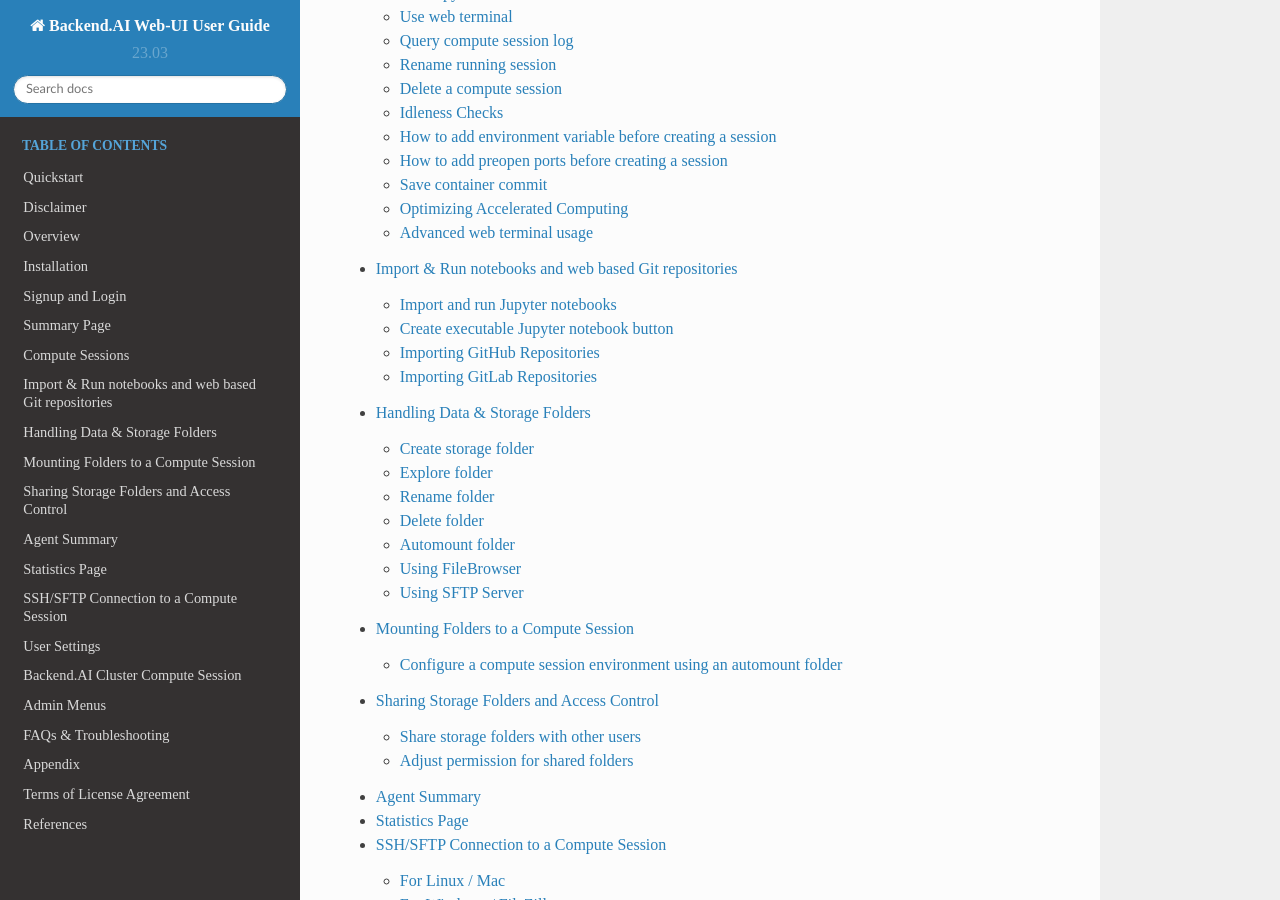
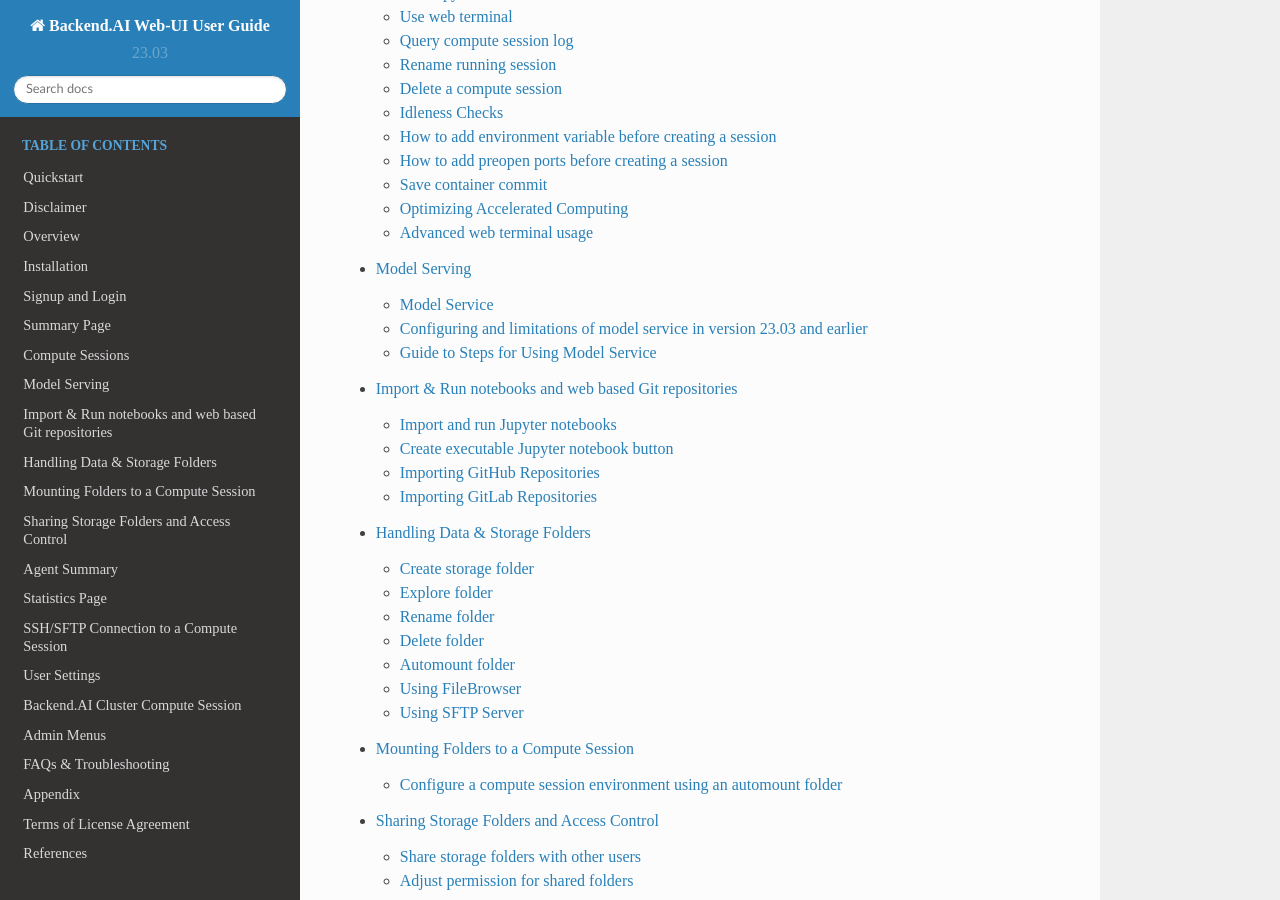
Before and after one commit to lablup/backend.ai-docs-webui, a Sphinx documentation site: the page built from docs/index.rst, in a window 1280 px wide and 900 px high, scrolled down 1006 px. Built offline with Sphinx 7.4.7 and the Read the Docs theme 2.0.0, drawn with Linux system fonts in a browser that asks for light colours; some web fonts are replaced; some of the changed lines change nothing that is shown.

Commit message:
docs: add model serving feature (#43)
* docs: add hyperlink for open app to public

* docs: add english version of model serving feature text only

* docs: insert a simple example for accesing model serving endpoint using custom header

* docs: update mistranslated description in model-serving page

* docs: add images for model-serving menu

* docs: add omitted image and hyperlink name changing for parsing

* docs: add Korean translation for model serving

* docs: fix mis-translated Korean in model serving

* fix: typo errors

* fix: add creating a storage folder hyperlink

* docs: replace table to hierarchical bullet list

* docs: replace generated token copy image

* docs: translate to Korean for newly updated hierarchical bullet list

* docs: polish up bulletin list in model definition description

* docs: rewrite definition with omitted image for token generation

* docs: fix double quotation marks

* docs: fix mis-translated Korean and increase consistency

* docs: polish up msg and add an image for resolving error on service execution

* docs: add hyperlink for model definition guide in model serving

* docs: add whitespace to make True/False tag printed properly

* docs: rewrite model-definition.yml file

* docs: rewrite model-definition.yml file with proper indentation

---------

Co-authored-by: agatha197 <kimsujin@lablup.com>

```diff
--- a/docs/index.rst
+++ b/docs/index.rst
@@ -27,6 +27,7 @@
    login/login
    summary/summary
    sessions_all/sessions_all
+   model_serving/model_serving
    import_run/import_run
    vfolder/vfolder
    mount_vfolder/mount_vfolder
--- /dev/null
+++ b/docs/model_serving/model_serving.rst
@@ -0,0 +1,371 @@
+=============
+Model Serving
+=============
+
+Model Service
+-------------
+
+.. note::
+   This feature is supported in Enterprise version only.
+
+Backend.AI not only facilitates the construction of development environments
+and resource management during the model training phase, but also supports
+the model service feature from version 23.09 onwards. This feature allows
+end-users (such as AI-based mobile apps and web service backends) to make
+inference API calls when they want to deploy the completed model as an
+inference service.
+
+.. image:: model-serving-diagram.png
+   :width: 500
+   :align: center
+   :alt: Model serving diagram
+
+The Model Service extends the functionality of the existing training
+compute sessions, enabling automated maintenance, scaling, and permanent
+port and endpoint address mapping for production services. Developers or
+administrators only need to specify the scaling parameters required for
+the Model Service, without the need to manually create or delete compute
+sessions.
+
+Configuring and limitations of model service in version 23.03 and earlier
+-------------------------------------------------------------------------
+
+Although the model serving-specific feature is officially supported from
+version 23.09, you can still use model service in earlier versions.
+
+For example, in version 23.03, you can configure a model service by
+modifying the compute session for training in the following way:
+
+1. Add pre-opened ports during session creation to map the running
+   server port inside the session for model serving.
+   (For instructions on how to use preopen ports, refer to this :ref:`Set Preopen Ports <set_preopen_ports>`.)
+
+2. Check “Open app to public” to allow the service mapped to the
+   pre-opened port to be publicly accessible.
+   (For detailed information about “Open app to public,” refer to this :ref:`Open app to public <open_app_to_public>`.)
+
+However, there are certain limitations in version 23.03:
+
+-  Sessions do not automatically recover if they are terminated due to
+   external factors such as idle timeout or system errors.
+-  The app port changes every time a session is restarted.
+-  If sessions are repeatedly restarted, the idle ports may be
+   exhausted.
+
+The official Model Service feature in version 23.09 resolves these
+limitations. Therefore, starting from version 23.09, it is recommended
+to create/manage Model Services through the model serving menu whenever
+possible. The use of pre-opened ports is recommended only for
+development and testing purposes.
+
+Guide to Steps for Using Model Service
+--------------------------------------
+
+To use the Model Service, you need to follow the steps below:
+
+1. Create a model definition file.
+2. Upload the model definition file to the model type folder.
+3. Create/modify the Model Service.
+4. (If the Model Service is not public) Obtain a token.
+5. (For end users) Access the endpoint corresponding to the Model
+   Service to verify the service.
+
+Creating a Model Definition File
+~~~~~~~~~~~~~~~~~~~~~~~~~~~~~~~~
+
+   .. note::
+      The model definition file must be named ``model-definition.yml`` or
+      ``model-definition.yaml`` to align with the current version.
+
+The model definition file contains the configuration information
+required by the Backend.AI system to automatically start, initialize,
+and scale the inference session. It is stored in the model type folder
+independently from the container image that contains the inference
+service engine. This allows the engine to serve different models based on
+specific requirements and eliminates the need to build and deploy a new
+container image every time the model changes. By loading the model
+definition and model data from the network storage, the deployment
+process can be simplified and optimized during automatic scaling.
+
+The model definition file follows the following format:
+
+.. code:: yaml
+
+   models:
+     - name: "simple-http-server"
+       model_path: "/models"
+       service:
+         start_command:
+           - python
+           - -m
+           - http.server
+           - --directory
+           - /home/work
+           - "8000"
+         port: 8000
+         health_check:
+           path: /
+           max_retries: 5
+
+.. _model_definition_guide:
+
+Key-Value Descriptions for Model Definition File
+~~~~~~~~~~~~~~~~~~~~~~~~~~~~~~~~~~~~~~~~~~~~~~~~
+
+   .. note::
+      Fields without "(Required)" mark is optional
+
+- ``name`` (Required): Defines the name of the model.
+- ``model_path`` (Required): Addresses the path of where model is defined.
+- ``service``: Item for organizing information about the files to be served
+  (includes command scripts and code).
+
+   - ``pre_start_actions`` : Item for organizing preceding commands or actions to be executed before the ``start_command``.
+
+      - ``action``: Further information and description is in :ref:`here <prestart_actions>`.
+      - ``args/*``: Further information and description is in :ref:`here <prestart_actions>`.
+
+   - ``start_command`` (Required): Specify the command to be executed in model serving.
+   - ``port`` (Required): Specify the ports to be opened in accordance with the commands executed during model serving at the container.
+
+   - ``health_check``: Item for checking whether service is running without
+     any error according to defined period.
+
+     - ``path``: Specify the path for verifying that the service is running properly in model serving.
+     - ``max_retries``: Specify the number of retries to be made if there is no response after a request is sent to the service during model serving.
+
+
+Description for service action supported in Backend.AI Model serving
+~~~~~~~~~~~~~~~~~~~~~~~~~~~~~~~~~~~~~~~~~~~~~~~~~~~~~~~~~~~~~~~~~~~~
+
+.. _prestart_actions:
+
+- ``write_file``: This is an action to create a file with the given
+  file name and append control to it. the default access permission is ``644``.
+
+   - ``arg/filename``: Specify the file name
+   - ``body``: Specify the content to be added to the file.
+   - ``mode``: Specify the file's access permissions.
+   - ``append``: Set whether to overwrite or append content to the file as ``True`` or ``False`` .
+
+- ``write_tempfile``: This is an action to create a file with
+  a temporary file name (``.py``) and append content to it. If no value is specified for the mode, the default access permission is ``644``.
+
+   - ``body``: Specify the content to be added to the file.
+   - ``mode``: Specify the file's access permissions.
+
+- ``run_command``: The result of executing a command,
+  including any errors, will be returned in following format
+  ( ``out``: Output of the command execution, ``err``: Error message if an error occurs during command execution)
+
+   - ``args/command``: Specify the command to executed as an array. (e.g. ``python3 -m http.server 8080`` command goes to ["python3", "-m", "http.server", "8080"] )
+
+- ``mkdir``: This is an action to create a directory by input path
+
+   - ``args/path``: Specify the path to create a directory
+
+- ``log``: This is an action to print out log by input message
+
+   - ``args/message``: Specify the message to be displayed in the logs.
+   -  ``debug``: Set to ``True`` if it is in debug mode, otherwise set to ``False``.
+
+Uploading Model Definition File to Model Type Folder
+~~~~~~~~~~~~~~~~~~~~~~~~~~~~~~~~~~~~~~~~~~~~~~~~~~~~
+
+To upload the model definition file (``model-definition.yml``) to the
+model type folder, you need to create a virtual folder. When creating
+the virtual folder, select the ``model`` type instead of the default
+``general`` type. Refer to the section on :ref:`creating a storage
+folder<create_storage_folder>` in the Data & Folders page for
+instructions on how to create a folder.
+
+.. image:: model-type-folder-creation.png
+   :width: 500
+   :align: center
+   :alt: Model type folder creation
+
+After creating the folder, select the “Model” tab in the Data & Folders
+page, click on the recently created model type folder icon to open the
+folder explorer, and upload the model definition file.
+
+.. image:: model-definition-file-upload.png
+   :align: center
+   :alt: Model definition file upload
+
+Creating/Modifying Model Service
+~~~~~~~~~~~~~~~~~~~~~~~~~~~~~~~~
+
+Once the model definition file is uploaded to the virtual folder of the
+model type, you are ready to create the model service.
+
+Click the “Start Service” button on the Model Serving page. This will
+bring up a modal where you can enter the required settings for creating
+the service.
+
+.. image:: service-launcher.png
+   :width: 500
+   :align: center
+   :alt: Service launcher
+
+First, provide a service name and select a resource group. Then, select
+the virtual folder of the model type to be used for the model service.
+
+For detailed explanations of each item, please refer to the following:
+
+-  Open To Public: This option allows access to the model service
+   without any separate token on the server where the service is to be
+   hosted. By default, it is disabled.
+-  Desired Routing Count: The model service can be serviced by multiple
+   servers. This setting determines how many routing sessions to create
+   for the current service. The value specified here will be used as the
+   basis for creating the sessions.
+-  Environment / Version: You can configure the execution environment
+   for the dedicated server of the model service. Currently, even if the
+   service has multiple routings, it will be executed in a single
+   environment only. (Support for multiple execution environments will
+   be added in a future update)
+-  CPU: The number of CPU cores allocated to the routing for running the
+   model service.
+-  RAM: The amount of memory allocated to the routing for running the
+   model service (in GiB).
+-  GPU: The GPU allocation for the routing for running the model
+   service.
+-  Shared Memory: The amount of shared memory allocated to the routing
+   for running the model service (in GiB). It should be smaller than the
+   allocated memory.
+
+
+Modifying Model Service
+~~~~~~~~~~~~~~~~~~~~~~~
+
+In the current version, only changing the desired session count of the
+model service is supported, rather than modifying all the configuration
+values of the service. Click on the wrench icon in the Control tab to
+open a modal where you can change the desired session count. After
+modifying the value, click the confirm button. The routing count will be
+adjusted accordingly.
+
+.. image:: edit-model-service-dialog.png
+   :width: 500
+   :align: center
+   :alt: Edit model service dialog
+
+.. image:: routings-count-changed.png
+   :align: center
+   :alt: Edit model service dialog
+
+Terminating Model Service
+~~~~~~~~~~~~~~~~~~~~~~~~~
+
+The model service periodically runs a scheduler to adjust the routing
+count to match the desired session count. However, this puts a burden on
+the Backend.AI scheduler. Therefore, it is recommended to terminate the
+model service if it is no longer needed. To terminate the model service,
+click on the trash icon in the Control tab. A modal will appear asking
+for confirmation to terminate the model service. Clicking ``OK``
+will terminate the model service. The terminated model service will be
+removed from the list of model services.
+
+.. image:: terminate-model-service-dialog.png
+   :width: 500
+   :align: center
+   :alt: Terminate model service dialog
+
+Handling Failed Model Service Creation
+~~~~~~~~~~~~~~~~~~~~~~~~~~~~~~~~~~~~~~
+
+If the status of the model service remains ``UNHEALTHY``, it indicates
+that the model service cannot be executed properly.
+
+The common reasons for creation failure and their solutions are as
+follows:
+
+-  Insufficient allocated resources for the routing when creating the
+   model service
+
+   -  Solution: Terminate the problematic service and recreate it with
+      an allocation of more sufficient resources than the previous
+      settings.
+
+-  Incorrect format of the model definition file (``model-definition.yml``)
+
+   .. image:: serving-route-error.png
+      :width: 500
+      :align: center
+      :alt: Serving route error
+
+   -  Solution: Verify :ref:`the format of the model definition file <model_definition_guide>` and
+      if any key-value pairs are incorrect, modify them and overwrite the file in the saved location.
+      Then, click ``Clear error and Retry`` button to remove all the error stacked in routes info
+      table and ensure that the routing of the model service is set correctly.
+
+      .. image:: refresh-button.png
+         :align: center
+         :alt: Refresh button
+
+Generating Tokens
+~~~~~~~~~~~~~~~~~
+
+Once the model service is successfully executed, the status will be set
+to ``HEALTHY``. In this case, you can click on the corresponding endpoint
+name in the Model Service tab to view detailed information about the
+model service. From there, you can check the service endpoint in the
+routing information of the model service. If the “Open to Public” option
+is enabled when the service is created, the endpoint will be publicly
+accessible without any separate token, and end users can access it.
+However, if it is disabled, you can issue a token as described below to
+verify that the service is running properly.
+
+.. image:: routing-page.png
+   :align: center
+   :alt: Routing page
+
+Click the token creation button located to the right of the generated
+token list in the routing information. In the modal that appears for
+token creation, enter the expiration date.
+
+.. image:: token-generation-dialog.png
+   :width: 500
+   :align: center
+   :alt: Token generation dialog
+
+The issued token will be added to the list of generated tokens. Click the copy icon in the token
+item to copy the token, and add it as the value of the following key.
+
+.. image:: generated-token-copy.png
+   :align: center
+   :alt: Generated token copy
+
+============= ================
+Key           Value
+============= ================
+Content-Type  application/json
+Authorization BackendAI
+============= ================
+
+Accessing the Model Service Endpoint for End Users
+~~~~~~~~~~~~~~~~~~~~~~~~~~~~~~~~~~~~~~~~~~~~~~~~~~
+
+To complete the model serving, you need to share information with the
+actual end users so that they can access the server where the model
+service is running. If the Open to Public option is enabled when the
+service is created, you can share the service endpoint value from the
+routing information page. If the service was created with the option
+disabled, you can share the service endpoint value along with the token
+previously generated.
+
+Here's the simple command using ``curl`` command whether to check sending any requests
+to model serving endpoint working properly or not.
+
+.. code:: console
+
+   $ export API_TOKEN="<token>"
+   $ curl -H "Content-Type: application/json" -X GET \
+   $ -H "Authorization: BackendAI $API_TOKEN" \
+   $ <model-service-endpoint>
+
+.. warning::
+   By default, end users must be on a network that can access the
+   endpoint. If the service was created in a closed network, only end
+   users who have access within that closed network can access the
+   service.
--- a/docs/sessions_all/sessions_all.rst
+++ b/docs/sessions_all/sessions_all.rst
@@ -81,7 +81,7 @@
   on how to use.
 * Set Preopen Ports: Provides an interface for users to set preopen ports in a
   compute session. See the section :ref:`How to add preopen ports before session creation
-  <set-preopen-ports>` on how to use.
+  <set_preopen_ports>` on how to use.
 
 Click the right arrow button at the bottom to advance to the next page. You can
 also launch a compute session directly by clicking the CONFIRM AND LAUNCH
@@ -246,6 +246,8 @@
 .. image:: app_launch_dialog.png
    :width: 400
    :align: center
+
+.. _open_app_to_public:
 
 .. note::
    There are two check options under the app icons. Opening the app with each item checked
@@ -457,7 +459,7 @@
 
 If you want to delete the whole variables and value, please click DELETE ALL button at the bottom of the dialog.
 
-.. _set-preopen-ports:
+.. _set_preopen_ports:
 
 How to add preopen ports before creating a session
 --------------------------------------------------
```
Also changed, not shown: docs/model_serving/edit-model-service-dialog.png (added), docs/model_serving/generated-token-copy.png (added), docs/model_serving/model-definition-file-upload.png (added), docs/model_serving/model-serving-diagram.png (added), docs/model_serving/model-type-folder-creation.png (added), docs/model_serving/refresh-button.png (added), docs/model_serving/routing-page.png (added), docs/model_serving/routings-count-changed.png (added), docs/model_serving/service-launcher.png (added), docs/model_serving/serving-route-error.png (added), docs/model_serving/terminate-model-service-dialog.png (added), docs/model_serving/token-generation-dialog.png (added), 2 other files.
